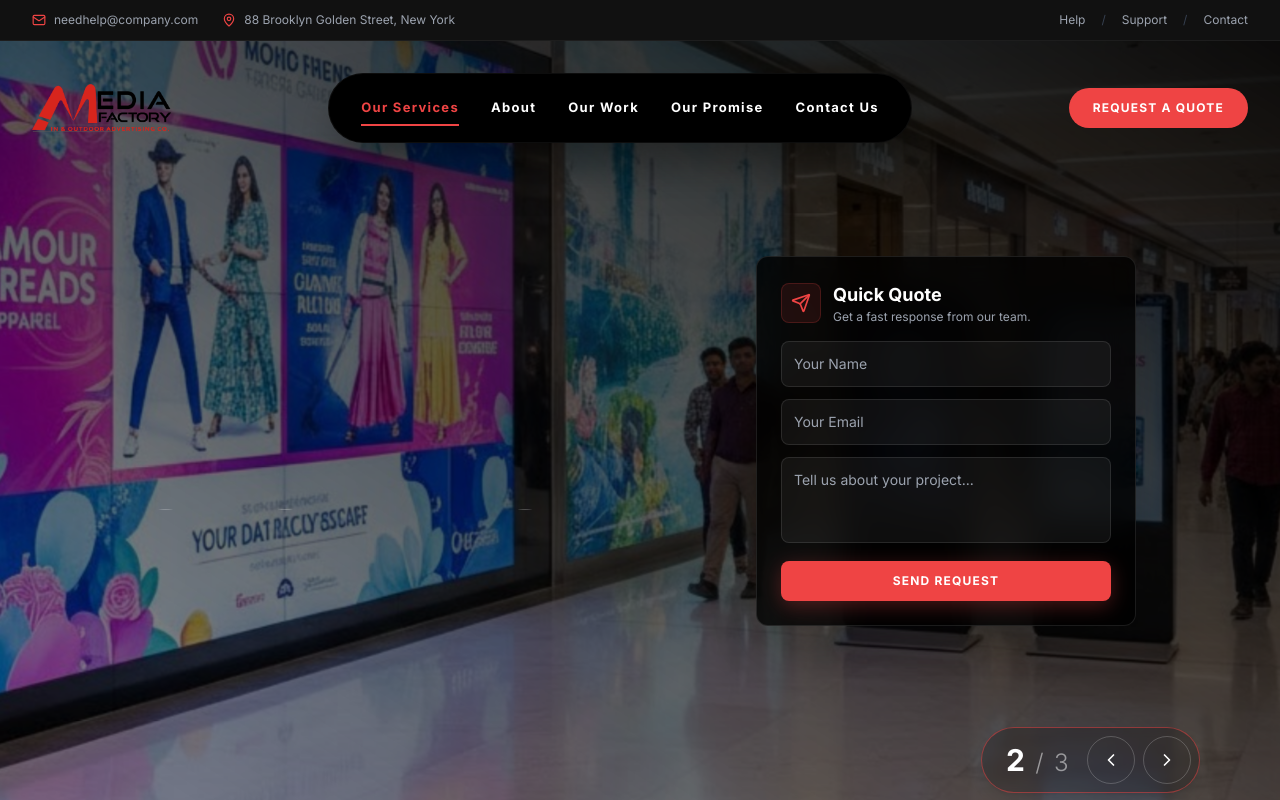
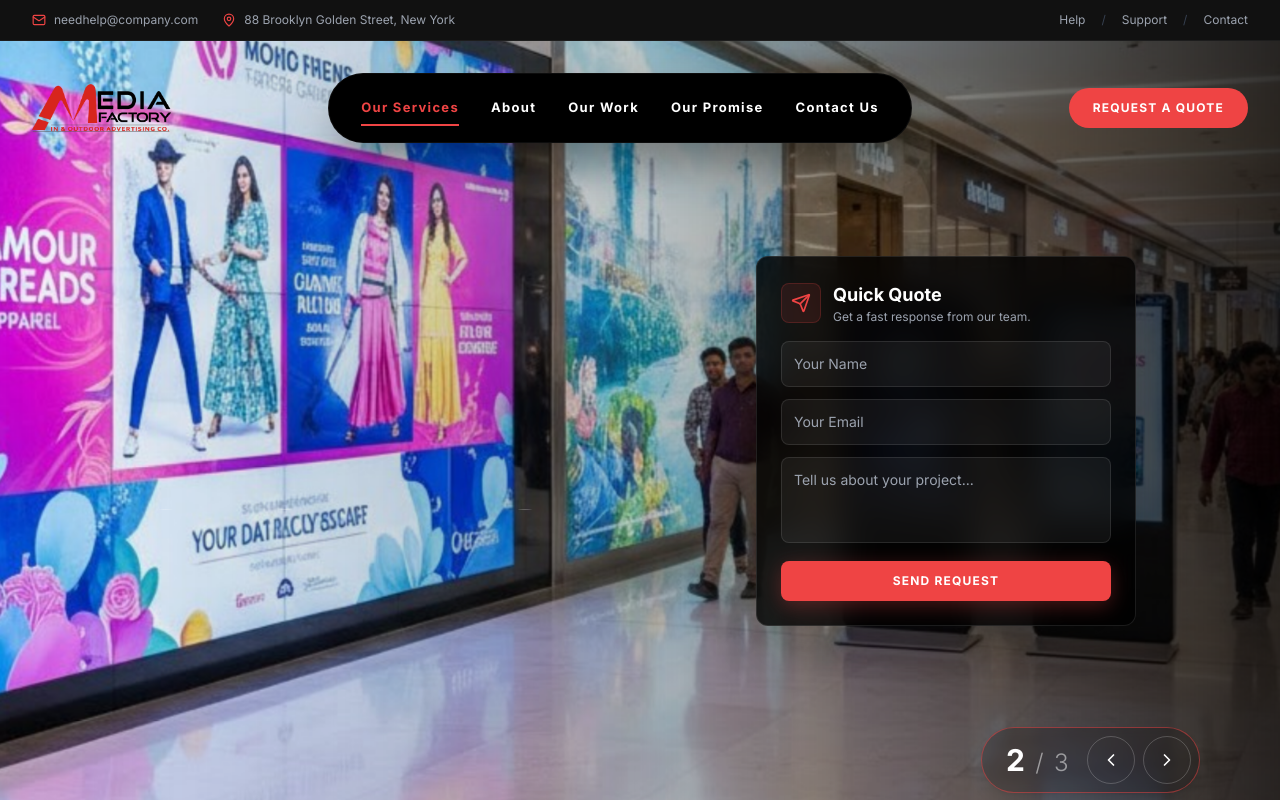
Before and after one commit to webenquiry11-svg/media-factory, a Next.js app in the folder frontend/: page / in a window 1280 px wide. Shown: the top 800 px of the page. Built offline with nearby package versions, Linux system fonts and the light colour scheme.

Commit message:
Fix nested frontend folder

```diff
--- a/frontend/components/sections/HeroSection.tsx
+++ b/frontend/components/sections/HeroSection.tsx
@@ -135,11 +135,17 @@ export default function HeroSection() {
                   alt="Slide Background"
                   className={`w-full h-full object-cover ${getImageZoomClass(index)}`}
                 />
-                <div className="absolute inset-0 bg-gradient-to-bl from-black/90 via-black/40 to-transparent z-10" />
-                <div className="absolute inset-0 bg-black/40 z-0" />
+
+                {/* UPDATED OVERLAYS:
+                   1. Removed the solid 'bg-black/40' that was covering the whole image (and logo).
+                   2. Changed gradient to 'bg-gradient-to-r' (Right to Left).
+                      from-transparent (Left) -> via-black/20 -> to-black/80 (Right).
+                      This ensures the left side where the logo sits is transparent.
+                */}
+                <div className="absolute inset-0 bg-gradient-to-r from-transparent via-black/20 to-black/80 z-10" />
               </div>
 
-              {/* RED LAYER */}
+              {/* RED LAYER (Right Side Only) */}
               <div className={`absolute inset-0 w-full h-full pointer-events-none ${getLayerClass(index)}`}>
                 <div
                   className="absolute top-0 right-0 h-full w-[60%] bg-gradient-to-bl from-red-900/95 via-red-600/90 to-red-500/80 mix-blend-multiply hidden lg:block"
@@ -187,7 +193,6 @@ export default function HeroSection() {
         </nav>
 
         {/* === PERMANENT FLOATING FORM (RIGHT CENTER - SHIFTED LEFT) === */}
-        {/* Changed 'right-8' to 'right-36' to move it left a little bit */}
         <div className="absolute hidden lg:block right-36 top-1/2 -translate-y-1/2 z-[60] w-[380px]">
           <div className="bg-black/80 backdrop-blur-lg text-white p-6 rounded-xl shadow-2xl border border-white/10 relative overflow-hidden">
             <div className="absolute -top-1/2 -left-1/2 w-full h-full bg-gradient-to-br from-red-500/20 via-transparent to-transparent animate-[spin_20s_linear_infinite]" />
```
